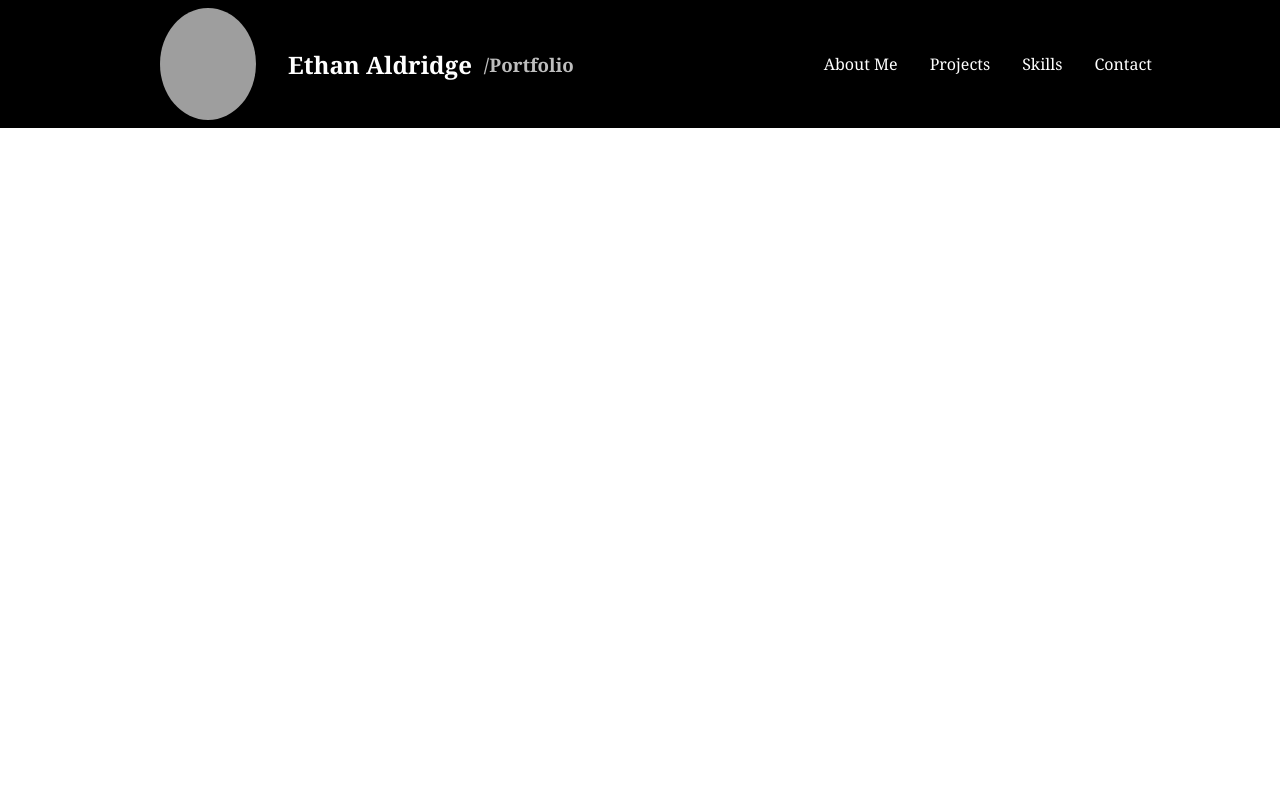
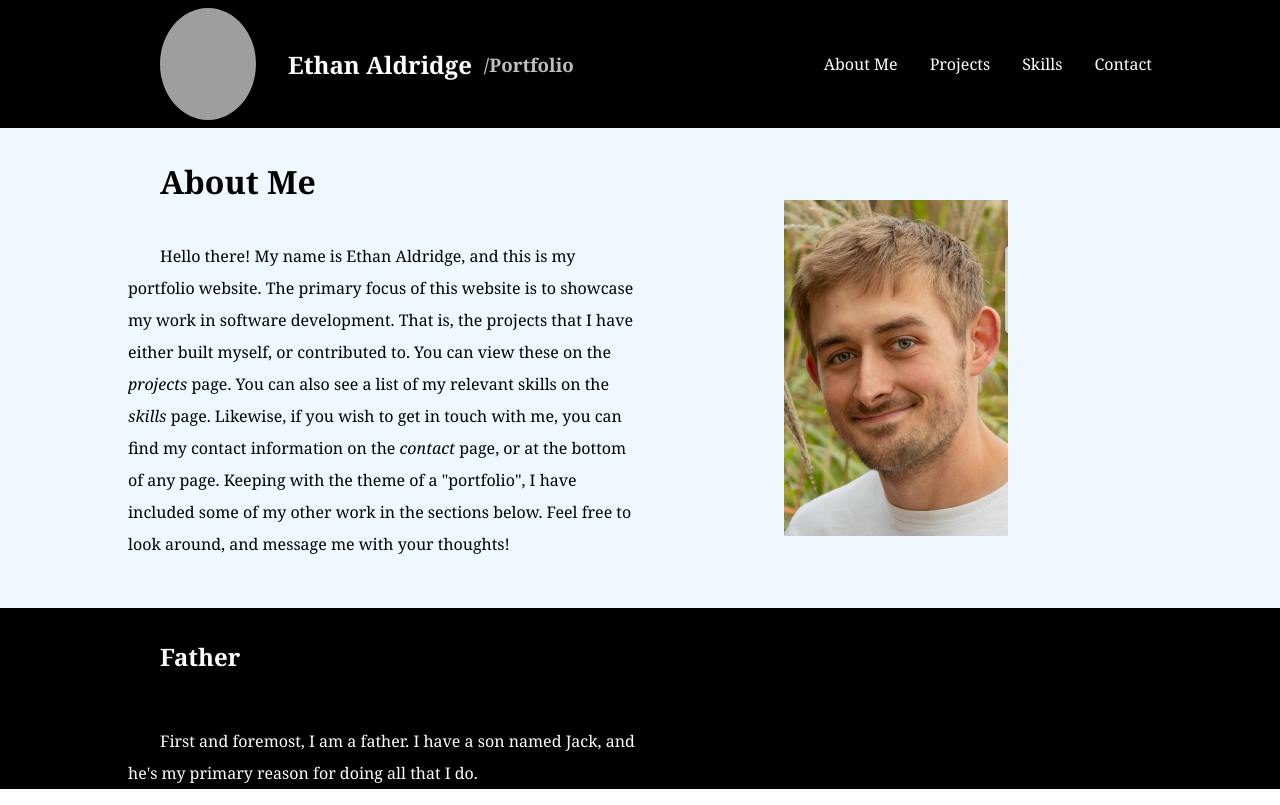
Before and after one commit to ethanjaldridge/Personal-Portfolio-Website, a plain HTML site: page about-me.html in a window 1280 px wide. Drawn offline with Linux system fonts and the light colour scheme; grey boxes are pictures that could not be loaded; files whose address does not match are found by name.

Commit message:
final about me section

```diff
--- a/about-me.html
+++ b/about-me.html
@@ -15,8 +15,8 @@ deploy using GitHub Pages (buy domain name??)
 	</head>
 
 	<body>
-		<div class="header-space">
-			<div class="header">
+		<header>
+			<div class="header-content">
 				<div class="header-text">
 					<img class="header-logo" src="C:/Software/Projects/Personal Portfolio Website/Images/8H4A7366.jpg" alt="Ethan with his son, Jack">
 					<h2 class="header-name">Ethan Aldridge</h2>
@@ -29,10 +29,35 @@ deploy using GitHub Pages (buy domain name??)
 					<a class ="header-nav-a" href="contact.html">Contact</a>
 				</div>
 			</div>
-		</div>
+		</header>
 
 		<main>
-
+			<div class="about-me-space">
+				<div class="about-me-content">
+					<div class="about-me-text">
+						<h1 class="about-me-h1">About Me</h1>
+						<p class="about-me-p">&emsp;&emsp;Hello there! My name is Ethan Aldridge, and this is my portfolio website. The primary focus of this website is to showcase my work in software development. That is, the projects that I have either built myself, or contributed to. You can view these on the <em>projects</em> page. You can also see a list of my relevant skills on the <em>skills</em> page. Likewise, if you wish to get in touch with me, you can find my contact information on the <em>contact</em> page, or at the bottom of any page. Keeping with the theme of a "portfolio", I have included some of my other work in the sections below. Feel free to look around, and message me with your thoughts!</p>
+					</div>
+					<div class="about-me-media">
+						<img class="about-me-img" src="C:/Software/Projects/Personal Portfolio Website/Images/headshot.jpg" alt="picture of Ethan smiling">
+					</div>
+				</div>
+			</div>
+			<div class="father-space">
+				<div class="father-content">
+					<h2 class="father-h2">Father</h2>
+					<p class="father-p">&emsp;&emsp;First and foremost, I am a father. I have a son named Jack, and he's my primary reason for doing all that I do.</p>
+				</div>
+			</div>
+				<div class="health">
+					<p></p>
+				</div>
+				<div class="music">
+					<p></p>
+				</div>
+				<div class="art">
+					<p></p>
+				</div>
 		</main>
 
 		<footer>
--- a/style.css
+++ b/style.css
@@ -3,13 +3,13 @@ body {
     font-family: Cambria, Cochin, Georgia, Times, 'Times New Roman', serif;
 }
 
-.header-space {
+header {
     height: 8rem;
     width: 100%;
     background-color: #000000;
 }
 
-.header {
+.header-content {
     margin: 0 10%;
     height: 8rem;
     display: flex;
@@ -56,3 +56,76 @@ body {
 .header-nav-a:hover {
     color: #bebebe;
 }
+
+main {
+
+}
+
+.about-me-space {
+    background-color: #eff7ff;
+}
+
+.about-me-content {
+    margin: 0 10%;
+    display: flex;
+}
+
+.about-me-text {
+    width: 50%;
+    padding: 2rem 0;
+    display: flex;
+    flex-wrap: wrap;
+}
+
+.about-me-h1 {
+    margin-top: 0;
+    padding-left: 2rem;
+}
+
+.about-me-p {
+    line-height: 2;
+}
+
+.about-me-media {
+    width: 50%;
+    padding: 2rem 0;
+    display: flex;
+    align-items: center;
+    justify-content: center;
+}
+
+.about-me-img {
+    height: 21rem;
+    width: 14rem;
+}
+
+.father-space {
+    background-color: #000000;
+}
+
+.father-content {
+    margin: 0 10%;
+    color: #ffffff;
+}
+
+.father-h2 {
+    margin-top: 0;
+    padding: 2rem;
+}
+
+.father-p {
+    line-height: 2;
+    width: 50%;
+}
+
+.health {
+
+}
+
+.music {
+
+}
+
+.art {
+
+}
```
Also changed, not shown: contact.html (+3 -3 lines), projects.html (+3 -3 lines), skills.html (+3 -3 lines), Images/guitar.png (added), Images/headshot.jpg (added), 4 other files.
